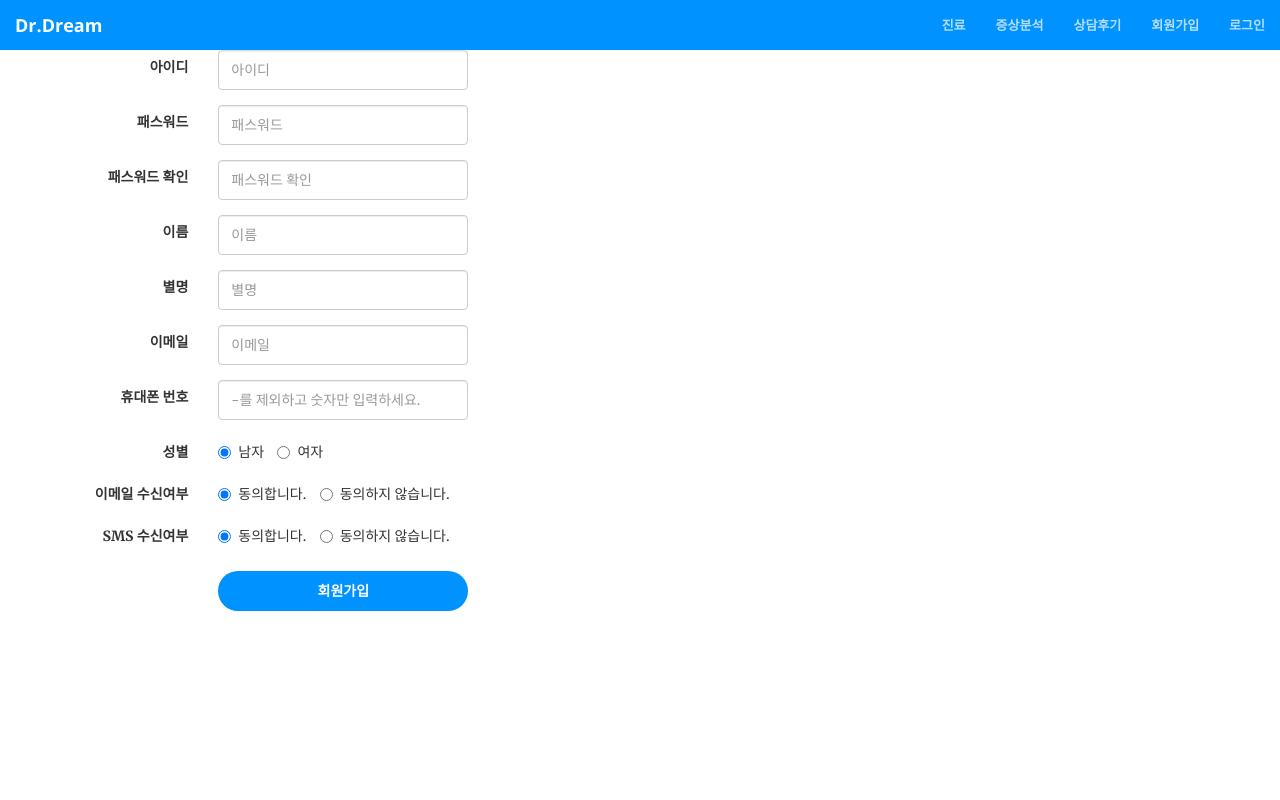
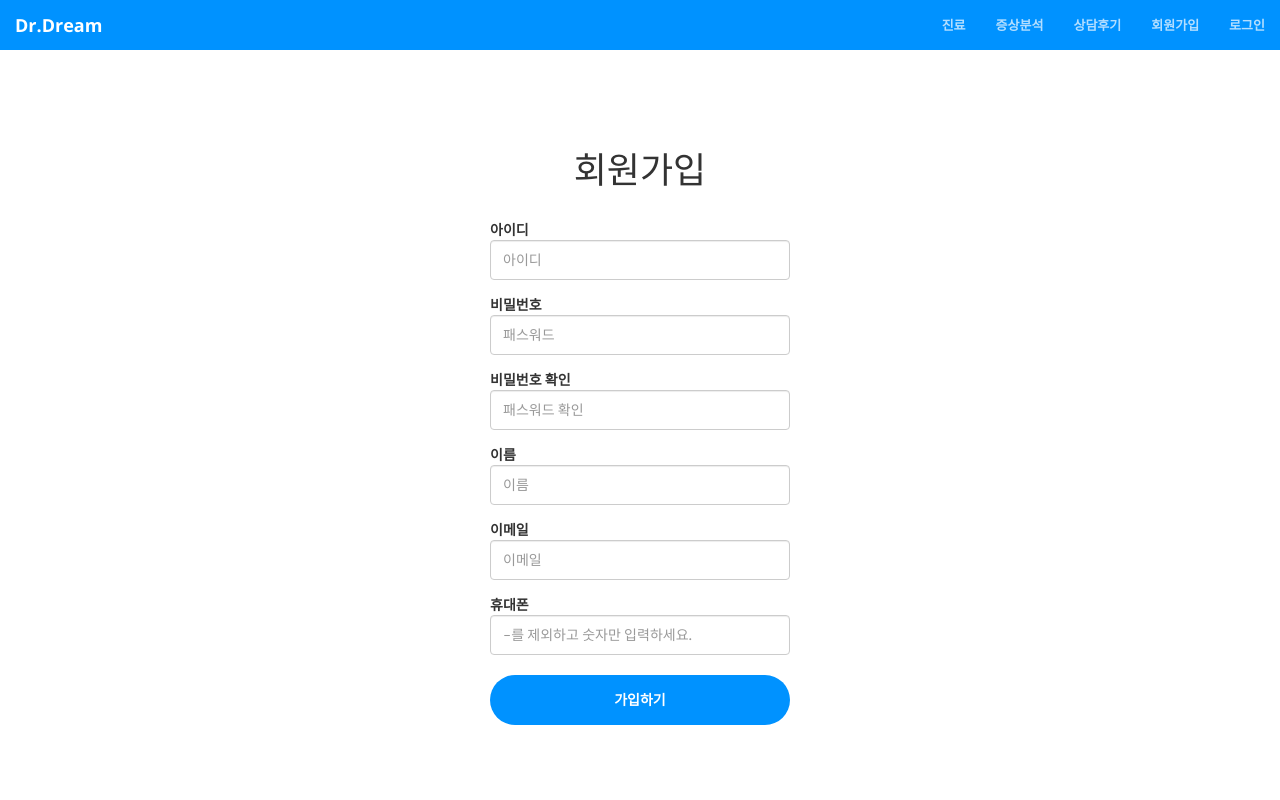
Before and after one commit to parkcoach/Hanium, a website: page signup.html in a window 1280 px wide. Shown: the top 800 px of the page. Drawn offline with nearby package versions, Linux system fonts and the light colour scheme.

Commit message:
signup_end

```diff
--- a/css/signup.css
+++ b/css/signup.css
@@ -21,45 +21,47 @@ body{
   float: left;
 }*/
 
+#signup{
+  margin-top: 100px;
+  width: 100%;
+  height: 100px;
+  text-align: center;
+}
+
 #form_signup{
   width: 100%;
-  height:850px;
-  margin-bottom: 40px;
+  margin: 0 auto;
+  height: 750px;
 }
 
-#id{
-  width:250px;
+#form_sign{
+  margin-top: 30px;
+}
+
+fieldset{
+  text-align: left;
+  margin: 0 auto;
+  width:300px;
+  height: auto;
+
+}
+
+.form-group{position: relative;}
+
+.form-group input[type="text"],
+.form-group input[type="password"],
+.form-group input[type="email"],
+.form-group input[type="tel"]{
+  width:300px;
   height:40px;
-}
-#password{
-  width:250px;
-  height:40px;
-}
-#passwordCheck{
-  width:250px;
-  height:40px;
-}
-#name{
-  width:250px;
-  height:40px;
-}
-#nickname{
-  width:250px;
-  height:40px;
-}
-#email{
-  width:250px;
-  height:40px;
-}
-#phoneNumber{
-  width:250px;
-  height:40px;
+  line-height: normal;
+  padding: .8em, .5em;
 }
 
 #button{
-  margin-top: 10px;
-  width:250px;
-  height:40px;
+  margin-top: 5px;
+  width:300px;
+  height:50px;
   background-color: #0092ff;
   color:white;
 }
--- a/signup.html
+++ b/signup.html
@@ -77,16 +77,18 @@
 
     </div>
 
-<div id="form_left">
-</div>
+    <div id="signup">
+      <h1>회원가입</h1>
+    <div>
+
 
 <div id="form_signup">
-    <form class="form-horizontal" role="form" method="post" action="javascript:alert( 'success!' );">
-
+    <!-- <form class="form-horizontal" id="form_sign" role="form" method="post" action="javascript:alert( 'success!' );">
+            <fieldset>
              <div class="form-group" id="divId">
-                 <label for="inputId" class="col-lg-2 control-label">아이디</label>
-                 <div class="col-lg-10">
-                     <input type="text" class="form-control onlyAlphabetAndNumber" id="id" data-rule-required="true" placeholder="아이디" maxlength="30">
+                  <label for="inputId" class="col-lg-2 control-label">아이디</label>
+                 <div class="col-lg-10" id="formid">
+            <input type="text" class="form-control onlyAlphabetAndNumber" id="id" data-rule-required="true" placeholder="아이디" maxlength="30">
                  </div>
              </div>
              <div class="form-group" id="divPassword">
@@ -130,10 +132,7 @@
              <div class="form-group">
                  <label for="inputPhoneNumber" class="col-lg-2 control-label">성별</label>
                  <div class="col-lg-10">
-                     <!-- <select class="form-control" id="gender">
-                         <option value="M">남</option>
-                         <option value="F">여</option>
-                     </select> -->
+
                      <label class="radio-inline">
                          <input type="radio" id="genderReceiveYn" name="genderReceiveYn" value="남자" checked> 남자
                      </label>
@@ -169,8 +168,85 @@
                      <button type="submit" class="btn btn-default" id="button">회원가입</button>
                  </div>
              </div>
-         </form>
+           </fieldset>
+         </form> -->
 
+         <form class="form-horizontal" id="form_sign" role="form" method="post" action="javascript:alert( 'success!' );">
+                 <fieldset>
+                  <div class="form-group" id="divId">
+
+                      <div class="col-lg-10" id="formid">
+                <strong id="strong">아이디</strong><input type="text" class="form-control onlyAlphabetAndNumber" id="id" data-rule-required="true" placeholder="아이디" maxlength="30">
+                      </div>
+                  </div>
+                  <div class="form-group" id="divPassword">
+                      <div class="col-lg-10">
+                          <strong id="strong">비밀번호</strong><input type="password" class="form-control" id="password" name="excludeHangul" data-rule-required="true" placeholder="패스워드" maxlength="30">
+                      </div>
+                  </div>
+                  <div class="form-group" id="divPasswordCheck">
+                      <div class="col-lg-10">
+                      <strong id="strong">비밀번호 확인</strong><input type="password" class="form-control" id="passwordCheck" data-rule-required="true" placeholder="패스워드 확인" maxlength="30">
+                      </div>
+                  </div>
+
+                  <div class="form-group" id="divName">
+                      <div class="col-lg-10">
+                      <strong id="strong">이름</strong><input type="text" class="form-control onlyHangul" id="name" data-rule-required="true" placeholder="이름" maxlength="15">
+                      </div>
+                  </div>
+
+                  <div class="form-group" id="divEmail">
+                      <div class="col-lg-10">
+                      <strong id="strong">이메일</strong><input type="email" class="form-control" id="email" data-rule-required="true" placeholder="이메일" maxlength="40">
+                      </div>
+                  </div>
+                  <div class="form-group" id="divPhoneNumber">
+                      <div class="col-lg-10">
+                      <strong id="strong">휴대폰</strong><input type="tel" class="form-control onlyNumber" id="phoneNumber" data-rule-required="true" placeholder="-를 제외하고 숫자만 입력하세요." maxlength="11">
+                      </div>
+                  </div>
+                  <!-- <div class="form-group">
+                      <label for="inputPhoneNumber" class="col-lg-2 control-label">성별</label>
+                      <div class="col-lg-10">
+
+                          <label class="radio-inline">
+                              <input type="radio" id="genderReceiveYn" name="genderReceiveYn" value="남자" checked> 남자
+                          </label>
+                          <label class="radio-inline">
+                              <input type="radio" id="genderReceiveYn" name="genderReceiveYn" value="여자"> 여자
+                          </label>
+                      </div>
+                  </div>
+                  <div class="form-group">
+                      <label for="inputEmailReceiveYn" class="col-lg-2 control-label">이메일 수신여부</label>
+                      <div class="col-lg-10">
+                          <label class="radio-inline">
+                              <input type="radio" id="emailReceiveYn" name="emailReceiveYn" value="Y" checked> 동의합니다.
+                          </label>
+                          <label class="radio-inline">
+                              <input type="radio" id="emailReceiveYn" name="emailReceiveYn" value="N"> 동의하지 않습니다.
+                          </label>
+                      </div>
+                  </div>
+                  <div class="form-group">
+                      <label for="inputPhoneNumber" class="col-lg-2 control-label">SMS 수신여부</label>
+                      <div class="col-lg-10">
+                          <label class="radio-inline">
+                              <input type="radio" id="smsReceiveYn" name="smsReceiveYn" value="Y" checked> 동의합니다.
+                          </label>
+                          <label class="radio-inline">
+                              <input type="radio" id="smsReceiveYn" name="smsReceiveYn" value="N"> 동의하지 않습니다.
+                          </label>
+                      </div>
+                  </div> -->
+                  <!-- <div class="form-group">
+                      <div class="col-lg-offset-2 col-lg-10"> -->
+                          <button type="submit" class="btn btn-default" id="button">가입하기</button>
+                      <!-- </div>
+                  </div> -->
+                </fieldset>
+              </form>
 
          <script>
 
@@ -457,9 +533,6 @@
        </div>
 
 
-       <div id="form_right">
-       </div>
-
         <footer>
               <div class="container" style="font-family:Arial;">
                   <div class="row">
@@ -490,6 +563,7 @@
               <a id="to-top" href="#top" class="btn btn-dark btn-lg"><i class="fa fa-chevron-up fa-fw fa-1x"></i></a>
           </footer>
 
+
       <!-- jQuery -->
       <script src="vendor/jquery/jquery.min.js"></script>
 
```
Also changed, not shown: later.html (+0 -1 lines).
